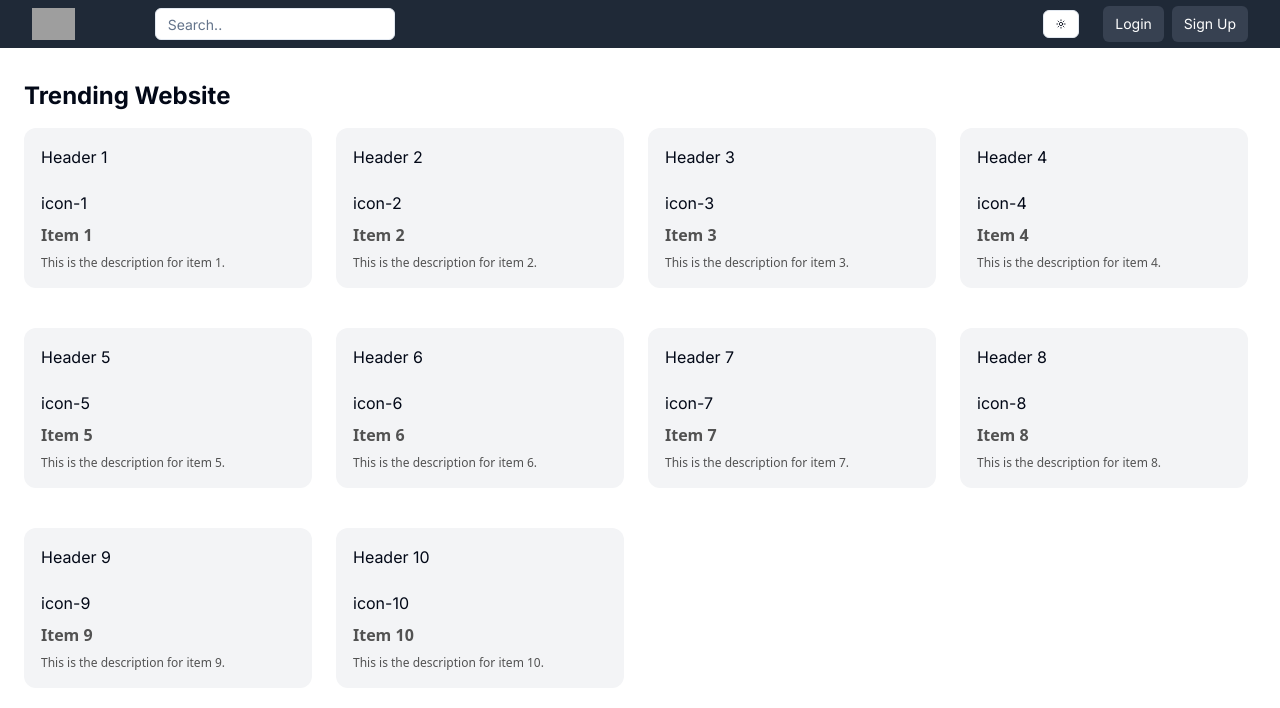
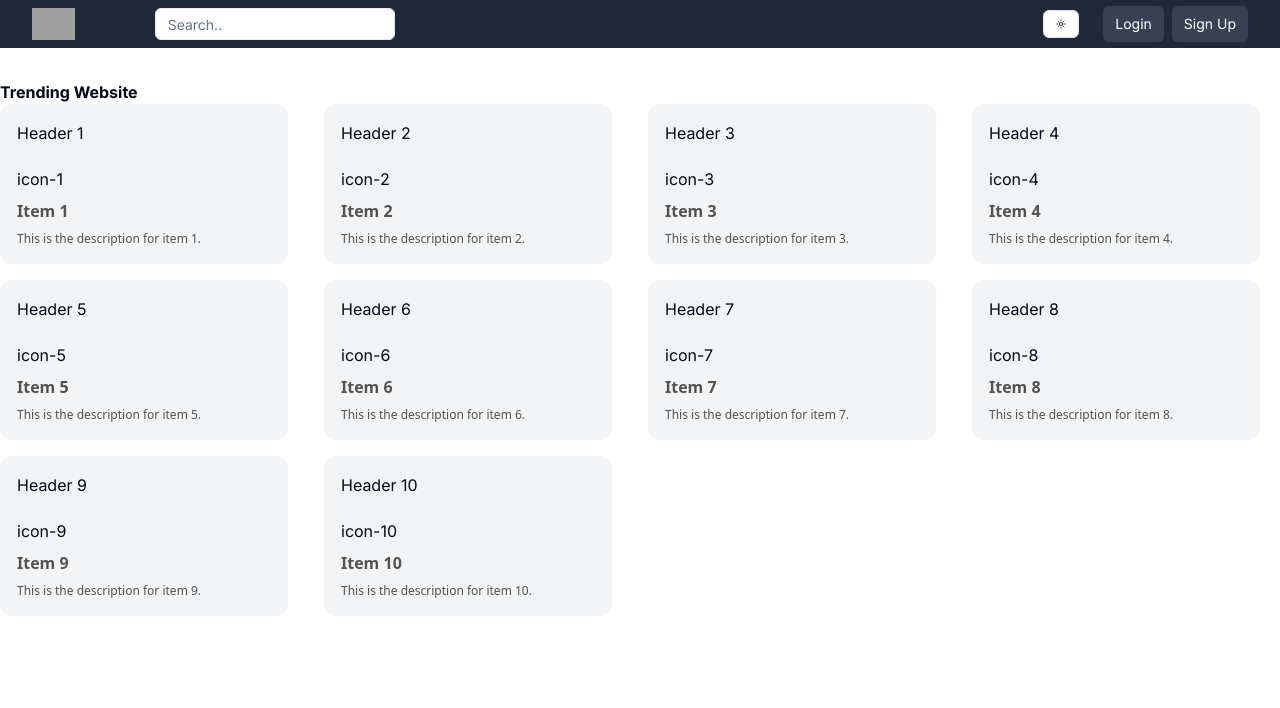
Before and after one commit to navneet9971/website-sell, a Next.js app in the folder frontend/: page /trendingWebsiteList in a window 1280 px wide. Shown: the top 708 px of the page. Built offline with nearby package versions, Linux system fonts and the light colour scheme; grey boxes are pictures that could not be loaded.

Commit message:
Done home page mostly

```diff
--- a/frontend/app/categoryList/page.jsx
+++ b/frontend/app/categoryList/page.jsx
@@ -1,30 +1,22 @@
-import { BentoGrid, BentoGridItem } from '@/components/ui/BentoGrid'
 import { CategoriesData } from '@/data/data'
+import PagesGrid from '@/globalcomponents/PagesGrid'
 import React from 'react'
 
 const CategoryList = () => {
+
+  const heading = "Hot Categories"
+
+
+
   return (
-    <div className='px-6'>
-      <div className='flex items-center justify-between'>
-        <h1 className='font-bold text-2xl mb-4' >
-        Hot Categories
-        </h1>
-      </div>
 
-      <BentoGrid className="max-w-full mx-auto md:auto-rows-[11.5rem]">
-        {CategoriesData.map((item, i) => (
-          <BentoGridItem
-            key={i}
-            title={item.title}
-            description={item.description}
-            header={item.header}
-            className={item.className}
-            icon={item.icon}
-          />
-        ))}
-      </BentoGrid>
 
-    </div>
+      <PagesGrid
+      data={CategoriesData}
+      heading={heading}
+      />
+
+
   )
 }
 
--- a/frontend/app/trendingWebsiteList/page.jsx
+++ b/frontend/app/trendingWebsiteList/page.jsx
@@ -1,30 +1,17 @@
 import { BentoGrid, BentoGridItem } from '@/components/ui/BentoGrid'
 import { TrendingData } from '@/data/data'
+import PagesGrid from '@/globalcomponents/PagesGrid'
 import React from 'react'
 
 const TrendingCodes = () => {
+    const heading = "Trending Website"
     return (
-        <div className='px-6'>
-            <div className='flex items-center justify-between'>
-                <h1 className='font-bold text-2xl mb-4' >
-                    Trending Website
-                </h1>
-            </div>
 
-            <BentoGrid className="max-w-full mx-auto md:auto-rows-[11.5rem]">
-                {TrendingData.map((item, i) => (
-                    <BentoGridItem
-                        key={i}
-                        title={item.title}
-                        description={item.description}
-                        header={item.header}
-                        className={item.className}
-                        icon={item.icon}
-                    />
-                ))}
-            </BentoGrid>
+<PagesGrid
+data={TrendingData}
+heading={heading}
+/>
 
-        </div>
     )
 }
 
--- a/frontend/app/trendingcodes/page.jsx
+++ b/frontend/app/trendingcodes/page.jsx
@@ -1,30 +1,19 @@
-import { BentoGrid, BentoGridItem } from '@/components/ui/BentoGrid'
 import { CodeData } from '@/data/data'
+import PagesGrid from '@/globalcomponents/PagesGrid'
 import React from 'react'
 
 const TrendingCodes = () => {
+const heading = "Trending Codes"
+
     return (
-        <div className='px-6'>
-            <div className='flex items-center justify-between'>
-                <h1 className='font-bold text-2xl mb-4' >
-                    Trending Codes
-                </h1>
-            </div>
 
-            <BentoGrid className="max-w-full mx-auto md:auto-rows-[11.5rem]">
-                {CodeData.map((item, i) => (
-                    <BentoGridItem
-                        key={i}
-                        title={item.title}
-                        description={item.description}
-                        header={item.header}
-                        className={item.className}
-                        icon={item.icon}
-                    />
-                ))}
-            </BentoGrid>
 
-        </div>
+            <PagesGrid
+            data = {CodeData}
+            heading={heading}
+            />
+
+
     )
 }
 
--- /dev/null
+++ b/frontend/globalcomponents/PagesGrid.jsx
@@ -0,0 +1,25 @@
+import { BentoGrid, BentoGridItem } from '../components/ui/BentoGrid';
+
+const PagesGrid = ({ data, heading }) => {
+
+
+  return (
+    <div className='px-6'>
+        <h1 className='font-bold text-2xl mb-4'>{heading}</h1>
+      <BentoGrid className="max-w-full mx-auto md:auto-rows-[11.5rem]">
+        {data.map((item, i) => (
+          <BentoGridItem
+            key={i}
+            title={item.title}
+            description={item.description}
+            header={item.header}
+            className={item.className}
+            icon={item.icon}
+          />
+        ))}
+      </BentoGrid>
+    </div>
+  );
+};
+
+export default PagesGrid;
```
